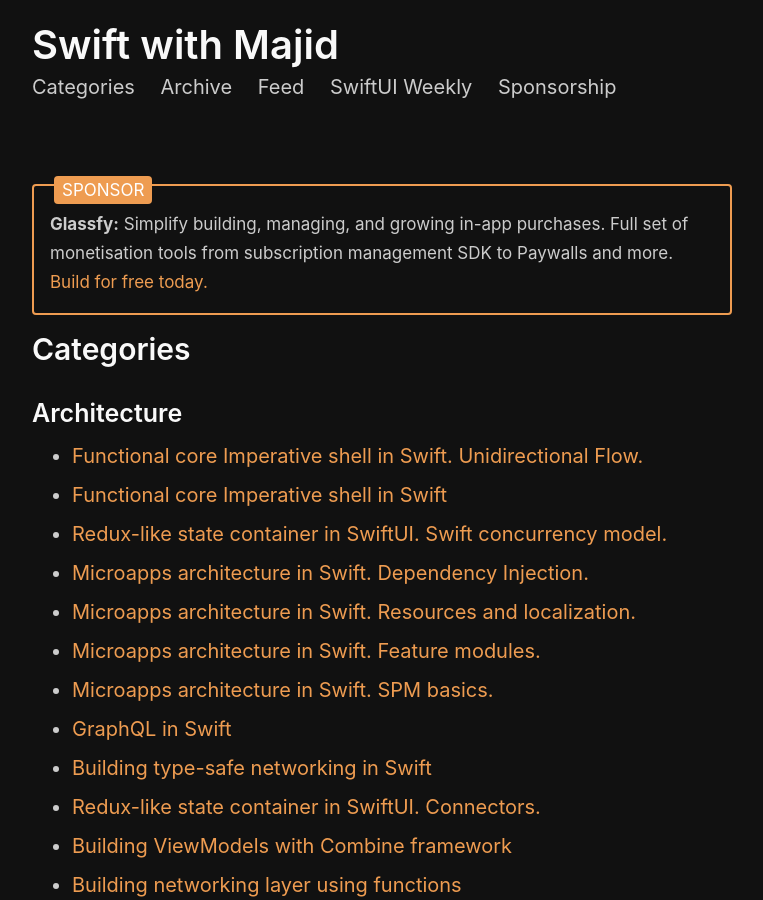
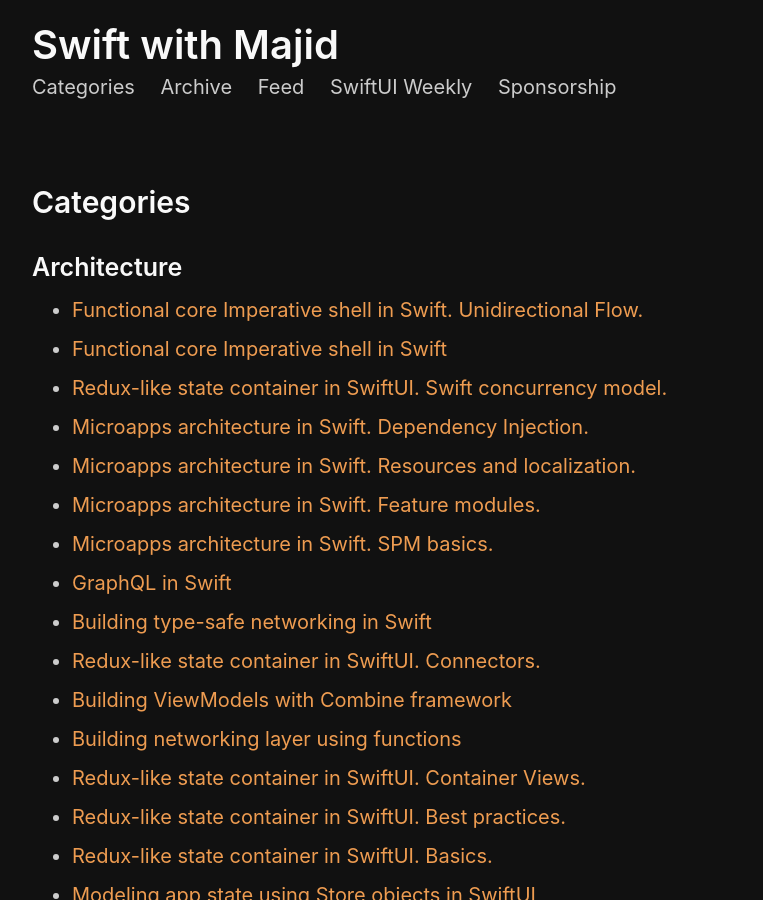
Before and after one commit to mecid/mecid.github.io, a Jekyll site: the page built from categories.html, in a window 1280 px wide and 900 px high. Shown: the whole window, without its empty margins (258-1021 px from the left). Built offline with Jekyll 4.4.1, drawn with Linux system fonts in a browser that asks for light colours.

Commit message:
sponsor disabled

```diff
--- a/_includes/friends.html
+++ b/_includes/friends.html
@@ -1,6 +1,6 @@
-<div class="ads">
-    <span>
-        <b>Glassfy:</b> Simplify building, managing, and growing in-app purchases. Full set of monetisation tools from subscription management SDK to Paywalls and more.
-        <a href="https://eu1.hubs.ly/H01-5vC0"> Build for free today.</a>
-    </span>
-</div>
+<!--<div class="ads">-->
+<!--    <span>-->
+<!--        <b>Glassfy:</b> Simplify building, managing, and growing in-app purchases. Full set of monetisation tools from subscription management SDK to Paywalls and more.-->
+<!--        <a href="https://eu1.hubs.ly/H01-5vC0"> Build for free today.</a>-->
+<!--    </span>-->
+<!--</div>-->
```
